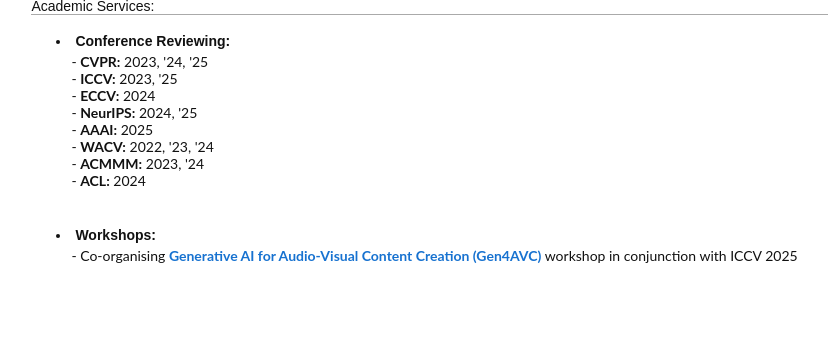
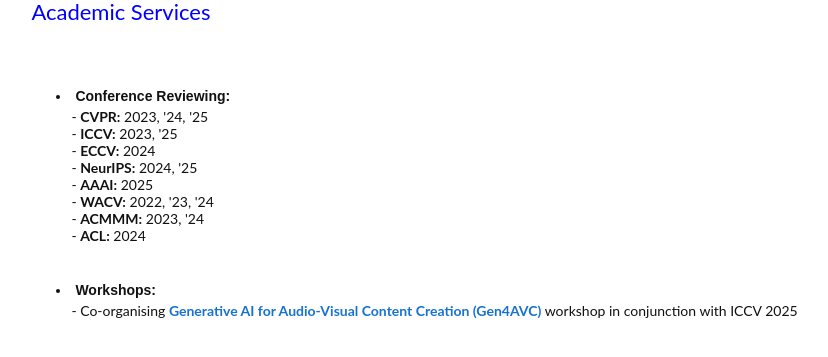
Before and after one commit to schowdhury671/schowdhury671.github.io, a Jekyll site: the page others/index.html, which Jekyll copies as it is, in a window 1280 px wide, cut to the strip 397-754 px from the top of the page. Shown: the whole strip, without its empty margins (183-1011 px from the left). Built offline with Jekyll 4.4.1, drawn with Linux system fonts in a browser that asks for light colours.

Commit message:
Update index.html

```diff
--- a/others/index.html
+++ b/others/index.html
@@ -124,11 +124,19 @@
           </table>
 
 
+	 <table style="width:70%;border:20px;border-spacing:0px;border-collapse:separate;margin-right:auto;margin-left:auto;">
+          <tr>
+            <td style="padding:2.5%;width:70%;vertical-align:middle">
+              <h2><font color="blue">Academic Services</font></h2>
+
+            </td>
+          </tr>
+        </table>
 
 	  <table style="width:70%;border:20px;border-spacing:0px;border-collapse:separate;margin-right:auto;margin-left:auto;">
 	  <tr>
 	  <td style="padding:2.5%;width:25%;vertical-align:middle;min-width:120px">
-	    <div style="border-bottom: 1px solid #aaaaaa;"><heading>Academic Services:</heading></div>
+<!-- 	    <div style="border-bottom: 1px solid #aaaaaa;"><heading>Academic Services:</heading></div> -->
 	    <ul id="services">
 	      <li style="padding:4px"><b>Conference Reviewing:</b></li>
 	        - <strong>CVPR:</strong> 2023, '24, '25<br>
```
